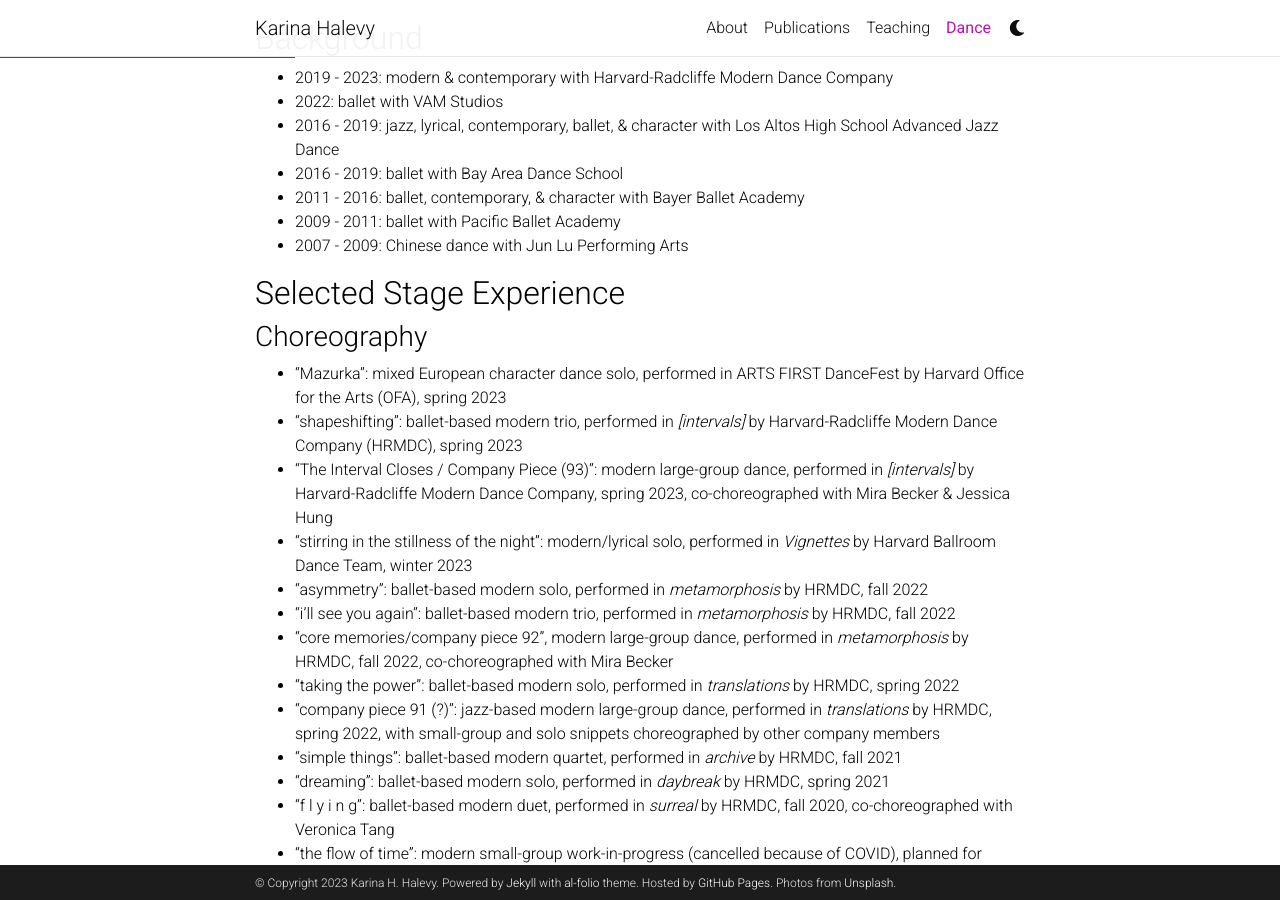
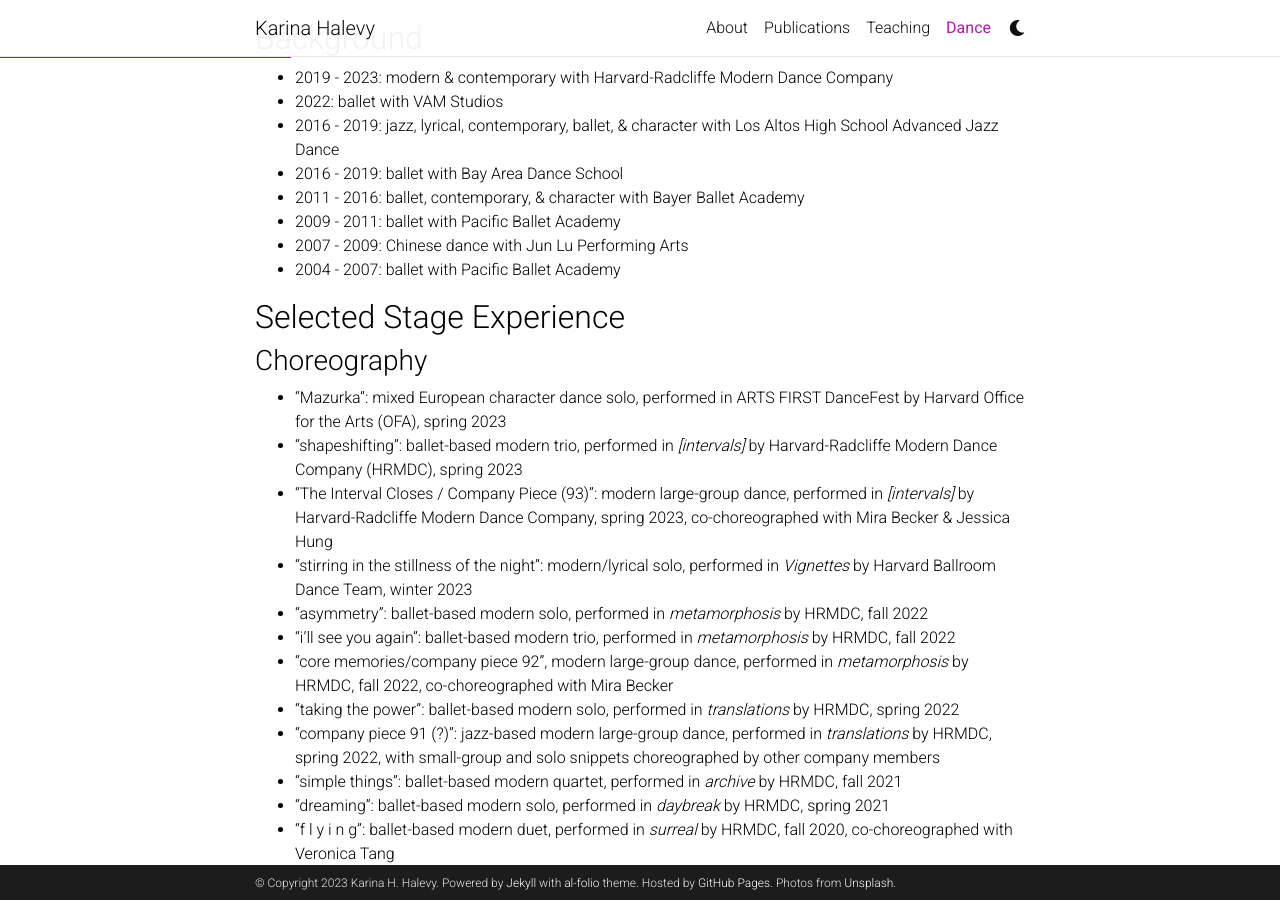
Before and after one commit to ENSCMA2/enscma2.github.io, a Jekyll site: the page built from _pages/dance.md, in a window 1280 px wide and 900 px high, scrolled down 401 px. Built offline with Jekyll 4.4.1, drawn with Linux system fonts in a browser that asks for light colours; comment, search, counter and statistics services are not loaded; a style sheet for code colours, icons or effects is not loaded.

Commit message:
Update dance.md

```diff
--- a/_pages/dance.md
+++ b/_pages/dance.md
@@ -20,6 +20,7 @@
 - 2011 - 2016: ballet, contemporary, & character with Bayer Ballet Academy
 - 2009 - 2011: ballet with Pacific Ballet Academy
 - 2007 - 2009: Chinese dance with Jun Lu Performing Arts
+- 2004 - 2007: ballet with Pacific Ballet Academy
 
 ## Selected Stage Experience
 ### Choreography
```
